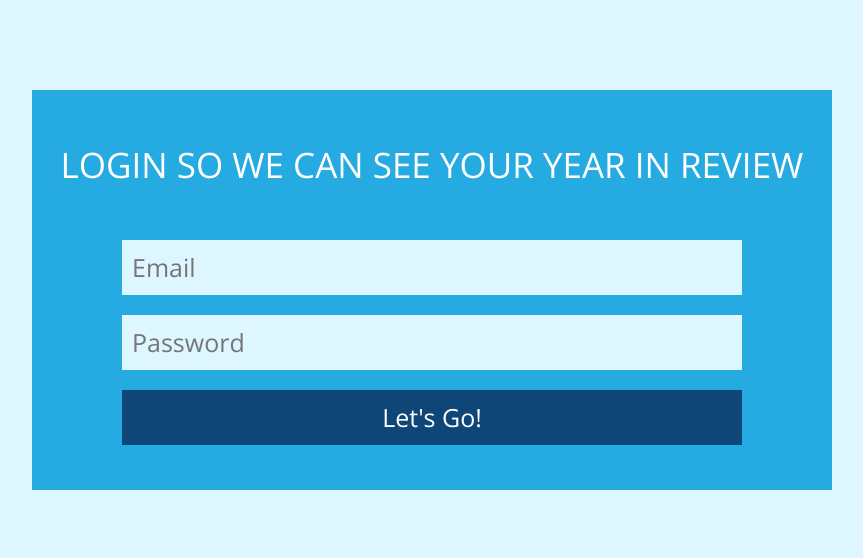
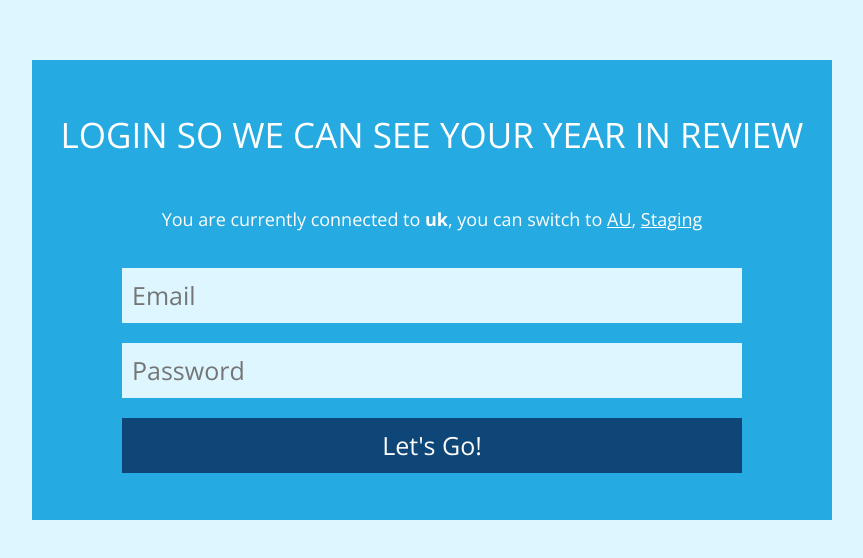
Before and after one commit to cmcnicholas/alloy-year-in-review-2021, a Vue app: page /#/Login in a window 1280 px wide. Before the commit this address led to /#/login. Shown: the part 110-668 px from the top of the page, without its empty margins (208-1071 px from the left). Built offline with nearby package versions, Linux system fonts and the light colour scheme; some icons are missing.

Commit message:
feat: quotes and default to uk

```diff
--- a/src/components/DottedPath.vue
+++ b/src/components/DottedPath.vue
@@ -76,6 +76,7 @@ export default defineComponent({
     background: white;
     margin-left: -50px;
     font-size: 16px;
+    line-height: 24px;
   }
 }
 </style>
--- a/src/store/actions/load.ts
+++ b/src/store/actions/load.ts
@@ -5,6 +5,7 @@ import { AqsServiceDefault } from '@/api/services/AqsServiceDefault';
 import { ImportServiceDefault } from '@/api/services/ImportServiceDefault';
 import { LayerServiceDefault } from '@/api/services/LayerServiceDefault';
 import { WorkflowServiceDefault } from '@/api/services/WorkflowServiceDefault';
+import { getApiName } from '@/utils/getApiName';
 import { getApiUrl } from '@/utils/getApiUrl';
 import { ActionContext } from 'vuex';
 import { State } from '../State';
@@ -46,7 +47,7 @@ async function randomWait(): Promise<void> {
 
 function getAqsService(context: ActionContext<State, State>): AqsService {
   return new AqsServiceDefault({
-    baseUrl: getApiUrl(),
+    baseUrl: getApiUrl(getApiName()),
     defaultHeaders: {
       token: context.state.token ?? 'unknown',
     },
@@ -234,7 +235,7 @@ async function loadDefects(context: ActionContext<State, State>): Promise<void>
 async function loadWorkflows(context: ActionContext<State, State>): Promise<void> {
   try {
     const service = new WorkflowServiceDefault({
-      baseUrl: getApiUrl(),
+      baseUrl: getApiUrl(getApiName()),
       defaultHeaders: {
         token: context.state.token ?? 'unknown',
       },
@@ -250,7 +251,7 @@ async function loadWorkflows(context: ActionContext<State, State>): Promise<void
 async function loadImports(context: ActionContext<State, State>): Promise<void> {
   try {
     const service = new ImportServiceDefault({
-      baseUrl: getApiUrl(),
+      baseUrl: getApiUrl(getApiName()),
       defaultHeaders: {
         token: context.state.token ?? 'unknown',
       },
@@ -266,7 +267,7 @@ async function loadImports(context: ActionContext<State, State>): Promise<void>
 async function loadLayers(context: ActionContext<State, State>): Promise<void> {
   try {
     const service = new LayerServiceDefault({
-      baseUrl: getApiUrl(),
+      baseUrl: getApiUrl(getApiName()),
       defaultHeaders: {
         token: context.state.token ?? 'unknown',
       },
--- a/src/store/actions/login.ts
+++ b/src/store/actions/login.ts
@@ -2,6 +2,7 @@ import { ApiOptions } from '@/api/core/ApiOptions';
 import { CustomerServiceDefault } from '@/api/services/CustomerServiceDefault';
 import { SessionServiceDefault } from '@/api/services/SessionServiceDefault';
 import { AlloyError } from '@/models/AlloyError';
+import { getApiName } from '@/utils/getApiName';
 import { getApiUrl } from '@/utils/getApiUrl';
 import { ActionContext } from 'vuex';
 import { State } from '../State';
@@ -24,7 +25,7 @@ export async function login(
   payload: LoginPayload,
 ): Promise<LoginResult> {
   const options: ApiOptions = {
-    baseUrl: getApiUrl(),
+    baseUrl: getApiUrl(getApiName()),
   };
   const sessionService = new SessionServiceDefault(options);
   const customerService = new CustomerServiceDefault(options);
--- a/src/store/actions/loginCustomer.ts
+++ b/src/store/actions/loginCustomer.ts
@@ -1,6 +1,7 @@
 import { ApiOptions } from '@/api/core/ApiOptions';
 import { SessionServiceDefault } from '@/api/services/SessionServiceDefault';
 import { AlloyError } from '@/models/AlloyError';
+import { getApiName } from '@/utils/getApiName';
 import { getApiUrl } from '@/utils/getApiUrl';
 import { ActionContext } from 'vuex';
 import { State } from '../State';
@@ -16,7 +17,7 @@ export async function loginCustomer(
   payload: LoginCustomerPayload,
 ): Promise<void> {
   const options: ApiOptions = {
-    baseUrl: getApiUrl(),
+    baseUrl: getApiUrl(getApiName()),
     defaultHeaders: {
       token: payload.token,
     },
--- a/src/store/actions/verifySession.ts
+++ b/src/store/actions/verifySession.ts
@@ -2,6 +2,7 @@ import { ApiOptions } from '@/api/core/ApiOptions';
 import { CustomerServiceDefault } from '@/api/services/CustomerServiceDefault';
 import { SessionServiceDefault } from '@/api/services/SessionServiceDefault';
 import { AlloyError } from '@/models/AlloyError';
+import { getApiName } from '@/utils/getApiName';
 import { getApiUrl } from '@/utils/getApiUrl';
 import { ActionContext } from 'vuex';
 import { State } from '../State';
@@ -11,7 +12,7 @@ export async function verifySession(
   token: string,
 ): Promise<void> {
   const options: ApiOptions = {
-    baseUrl: getApiUrl(),
+    baseUrl: getApiUrl(getApiName()),
     defaultHeaders: {
       token,
     },
--- /dev/null
+++ b/src/utils/getApiName.ts
@@ -0,0 +1,13 @@
+export function getApiName(): 'uk' | 'au' | 'staging' | 'labs' {
+  if (window.location.href.includes('uk.alloyapp.io')) {
+    return 'uk';
+  } else if (window.location.href.includes('au.alloyapp.io')) {
+    return 'au';
+  } else if (window.location.href.includes('staging.alloyapp.io')) {
+    return 'staging';
+  } else if (window.location.href.includes('labs.alloyapp.io')) {
+    return 'labs';
+  } else {
+    return 'uk'; // default uk
+  }
+}
--- a/src/utils/getApiUrl.ts
+++ b/src/utils/getApiUrl.ts
@@ -1,9 +1,9 @@
-export function getApiUrl(): string {
-  if (window.location.href.includes('uk.alloyapp.io')) {
+export function getApiUrl(to: 'uk' | 'au' | 'staging' | 'labs'): string {
+  if (to === 'uk') {
     return 'https://api.uk.alloyapp.io';
-  } else if (window.location.href.includes('au.alloyapp.io')) {
+  } else if (to === 'au') {
     return 'https://api.au.alloyapp.io';
-  } else if (window.location.href.includes('staging.alloyapp.io')) {
+  } else if (to === 'staging') {
     return 'https://api.staging.alloyapp.io';
   } else {
     return 'https://api.labs.alloyapp.io';
--- /dev/null
+++ b/src/utils/switchApi.ts
@@ -0,0 +1,5 @@
+export function switchApi(apiUrl: string): string {
+  const url = new URL(window.location.href);
+  url.searchParams.set('referer', apiUrl);
+  return url.href;
+}
--- a/src/views/Login.vue
+++ b/src/views/Login.vue
@@ -1,6 +1,13 @@
 <template>
   <div class="login">
     <h2 class="login-title">Login so we can see your year in review</h2>
+    <p class="login-subtitle">
+      You are currently connected to <strong>{{ server }}</strong
+      >, you can switch to
+      <template v-if="uk"><a :href="uk">UK</a>, </template>
+      <template v-if="au"><a :href="au">AU</a>, </template>
+      <template v-if="staging"><a :href="staging">Staging</a></template>
+    </p>
     <input
       v-model="emailModel"
       class="login-entry login-entry--email"
@@ -26,6 +33,9 @@ import { AlloyError } from '@/models/AlloyError';
 import { LoginPayload, LoginResult } from '@/store/actions/login';
 import { LoginCustomerPayload } from '@/store/actions/loginCustomer';
 import { State } from '@/store/State';
+import { getApiName } from '@/utils/getApiName';
+import { getApiUrl } from '@/utils/getApiUrl';
+import { switchApi } from '@/utils/switchApi';
 import { defineComponent, ref } from 'vue';
 import { useRouter } from 'vue-router';
 import { useStore } from 'vuex';
@@ -105,12 +115,22 @@ export default defineComponent({
     const emailName = ref(`login-email-${new Date().getTime()}-${Math.random()}`);
     const passwordName = ref(`login-password-${new Date().getTime()}-${Math.random()}`);
 
+    const apiName = getApiName();
+    const server = ref(apiName);
+    const au = ref(apiName !== 'au' ? switchApi(getApiUrl('au')) : null);
+    const uk = ref(apiName !== 'uk' ? switchApi(getApiUrl('uk')) : null);
+    const staging = ref(apiName !== 'staging' ? switchApi(getApiUrl('staging')) : null);
+
     return {
       emailModel,
       passwordModel,
       emailName,
       passwordName,
       onLoginClick,
+      server,
+      au,
+      uk,
+      staging,
     };
   },
 });
@@ -122,7 +142,7 @@ export default defineComponent({
   top: 40%;
   left: 50%;
   width: 800px;
-  height: 400px;
+  height: 460px;
   background: #25aae1;
   transform: translate(-50%, -50%);
   text-align: center;
@@ -151,6 +171,15 @@ export default defineComponent({
   font-size: 35px;
   line-height: 150px;
   text-transform: uppercase;
+}
+
+.login-subtitle {
+  color: white;
+  margin: 0 0 40px;
+
+  a {
+    color: white !important;
+  }
 }
 
 .login-entry {
--- a/src/views/YearInReview.vue
+++ b/src/views/YearInReview.vue
@@ -184,22 +184,32 @@ const quotes = [
   {
     quote: `Did you know the Babylonians invented "New Years"? Yet they didn't build Alloy!`,
     foreground: 'right-smile',
+    background: '',
+  },
+  {
+    quote: '"Pleasure in the job puts perfection in the work." - Arisbotle',
+    foreground: 'left-big-smile',
     background: 'buildings',
   },
   {
-    quote: '"I know some things, I can, you know, do math and stuff." - Harry Botter',
-    foreground: 'left-big-smile',
+    quote: '"The only way to do great work is to love what you do." - Steve Bots',
+    foreground: 'right-smile',
     background: '',
   },
   {
     quote:
       '"Life is like riding a bicycle. To keep your balance, you must keep moving." - Albot Einstein',
     foreground: 'front-smile',
+    background: '',
+  },
+  {
+    quote: '"Time toooo, say goodbyeee" (to 2021) - Andrea Botcelli',
+    foreground: 'right-smirk',
     background: 'buildings',
   },
   {
-    quote: '"Time toooo, say goodbyeee" - Andrea Botcelli',
-    foreground: 'right-smirk',
+    quote: '"I know some things, I can, you know, do math and stuff." - Harry Botter',
+    foreground: 'left-big-smile',
     background: '',
   },
 ];
@@ -350,7 +360,7 @@ function defectCardInfo(store: Store<State>): CardInfo | null {
 
   return {
     icon: 'icon-defect',
-    color: '#feeb4d',
+    color: '#e74444',
     header,
   };
 }
```
